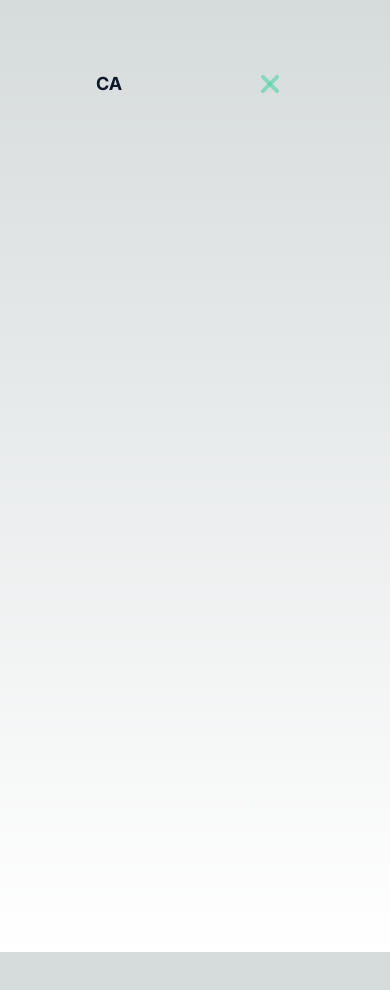
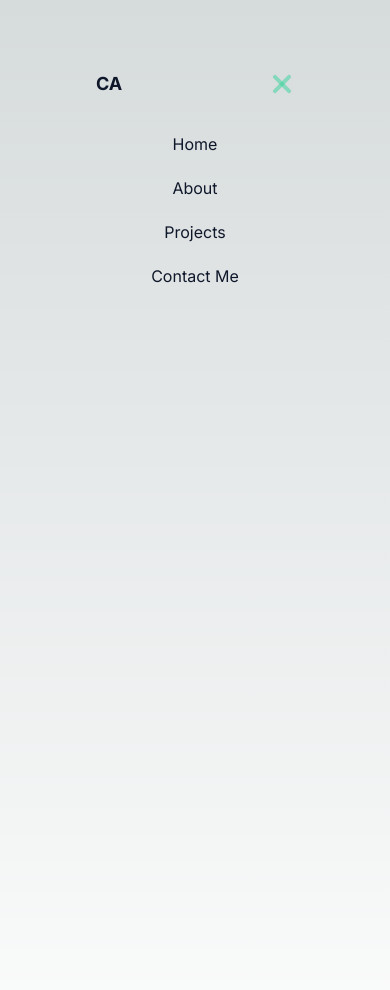
Before and after one commit to CeeJay-RD/my-portfolio, a Next.js app: page / in a window 390 px wide. Both pictures are taken after a click on the button 270 px from the left and 84 px from the top of the page. Shown: the top 990 px of the page. Before the commit the page ends 952 px from the top, so only its background shows below. Built offline with nearby package versions, Linux system fonts and the light colour scheme.

Commit message:
Transfered Hamburger to Navbar #TODO: Need to add scroll to links

```diff
--- a/src/app/components/Hamburger.tsx
+++ /dev/null
@@ -1,37 +0,0 @@
-"use client"
-import { useState } from "react";
-
-const Hamburger = () => {
-    const [isOpen, setIsOpen] = useState(false);
-    const genericHamburgerLine = `h-1 w-6 my-1 rounded-full bg-emerald-400 transition ease transform duration-300`;
-    const shortHamburgerLine = `h-1 w-3 my-1 rounded-full bg-emerald-400 transition ease transform duration-300`;
-
-    return (
-      <button
-        className="flex flex-col h-12 w-12 rounded justify-center items-center group"
-        onClick={() => setIsOpen(!isOpen)}
-      >
-        <div
-          className={`${genericHamburgerLine} ${
-            isOpen
-              ? "rotate-45 translate-y-3 opacity-50 group-hover:opacity-100"
-              : "opacity-50 group-hover:opacity-100"
-          }`}
-        />
-        <div
-          className={`${genericHamburgerLine} ${
-            isOpen ? "opacity-0" : "opacity-50 group-hover:opacity-100"
-          }`}
-        />
-        <div
-          className={`${genericHamburgerLine} ${
-            isOpen
-              ? "-rotate-45 -translate-y-3 opacity-50 group-hover:opacity-100"
-              : "opacity-50 group-hover:opacity-100"
-          }`}
-        />
-      </button>
-    );
-  };
-
-  export default Hamburger
--- a/src/app/components/Navbar.tsx
+++ b/src/app/components/Navbar.tsx
@@ -2,7 +2,7 @@
 import React, {useState} from "react"
 import Link from "next/link"
 import { useTheme } from "next-themes"
-import Hamburger from "./Hamburger"
+
 
 interface NavItem {
     label: string
@@ -32,25 +32,68 @@ const Navbar = () => {
     const {systemTheme, theme, setTheme} = useTheme()
     const currentTheme = theme === "system" ? systemTheme : theme
     const [navbar, setNavbar] = useState(false)
+    const [isOpen, setIsOpen] = useState(false);
+    const genericHamburgerLine = `h-1 w-6  rounded-full bg-emerald-400 transition ease transform duration-300`;
+    const shortHamburgerLine = `h-1 w-3  rounded-full bg-emerald-400 transition ease transform duration-300`;
 
     return (
-        <header className="m-0 p-0">
+      <header className="m-0 p-0 ">
         <nav className="justify-between items-center flex pt-15 mx-24 ">
           <div>
             <h2 className="font-bold text-lg">CA</h2>
           </div>
           <div className="  md:flex md:gap-4 cursor-pointer hidden">
-
-                    {NAV_ITEMS.map((item,idx) => {
-                    return <a className="hover:text-emerald-400  " key={idx}>{item.label}</a>
+            {NAV_ITEMS.map((item, idx) => {
+              return (
+                <a className="hover:text-emerald-400  " key={idx}>
+                  {item.label}
+                </a>
+              );
             })}
           </div>
           <div className="md:hidden">
-                    <Hamburger />
+            <button
+              className="flex flex-col h-12 w-12 gap-2 rounded justify-center items-end group"
+              onClick={() => setIsOpen(!isOpen)}
+            >
+              <div
+                className={`${genericHamburgerLine} ${
+                  isOpen
+                    ? "rotate-45 translate-y-3 opacity-50 group-hover:opacity-100"
+                    : "opacity-50 group-hover:opacity-100"
+                }`}
+              />
+              <div
+                className={`${genericHamburgerLine} ${
+                  isOpen ? "opacity-0" : "opacity-50 group-hover:opacity-100"
+                }`}
+              />
+              <div
+                className={`${shortHamburgerLine} ${
+                  isOpen
+                    ? "w-6 -rotate-45 -translate-y-3 opacity-50 group-hover:opacity-100"
+                    : "opacity-50 group-hover:opacity-100"
+                }`}
+              />
+            </button>
           </div>
+
         </nav>
+        <div className={` ${
+            isOpen
+            ? "md:hidden dark:bg-slate-800 w-auto h-auto py-6 rounded-3xl flex flex-col justify-center items-center mx-24 gap-5"
+            : "hidden"}
+            `}>
+        {NAV_ITEMS.map((item, idx) => {
+              return (
+                <a className="hover:text-emerald-400  " key={idx}>
+                  {item.label}
+                </a>
+              );
+            })}
+        </div>
       </header>
-    )
+    );
 }
 
 export default Navbar
```
Lines whose indentation alone changed are shown as unchanged.
